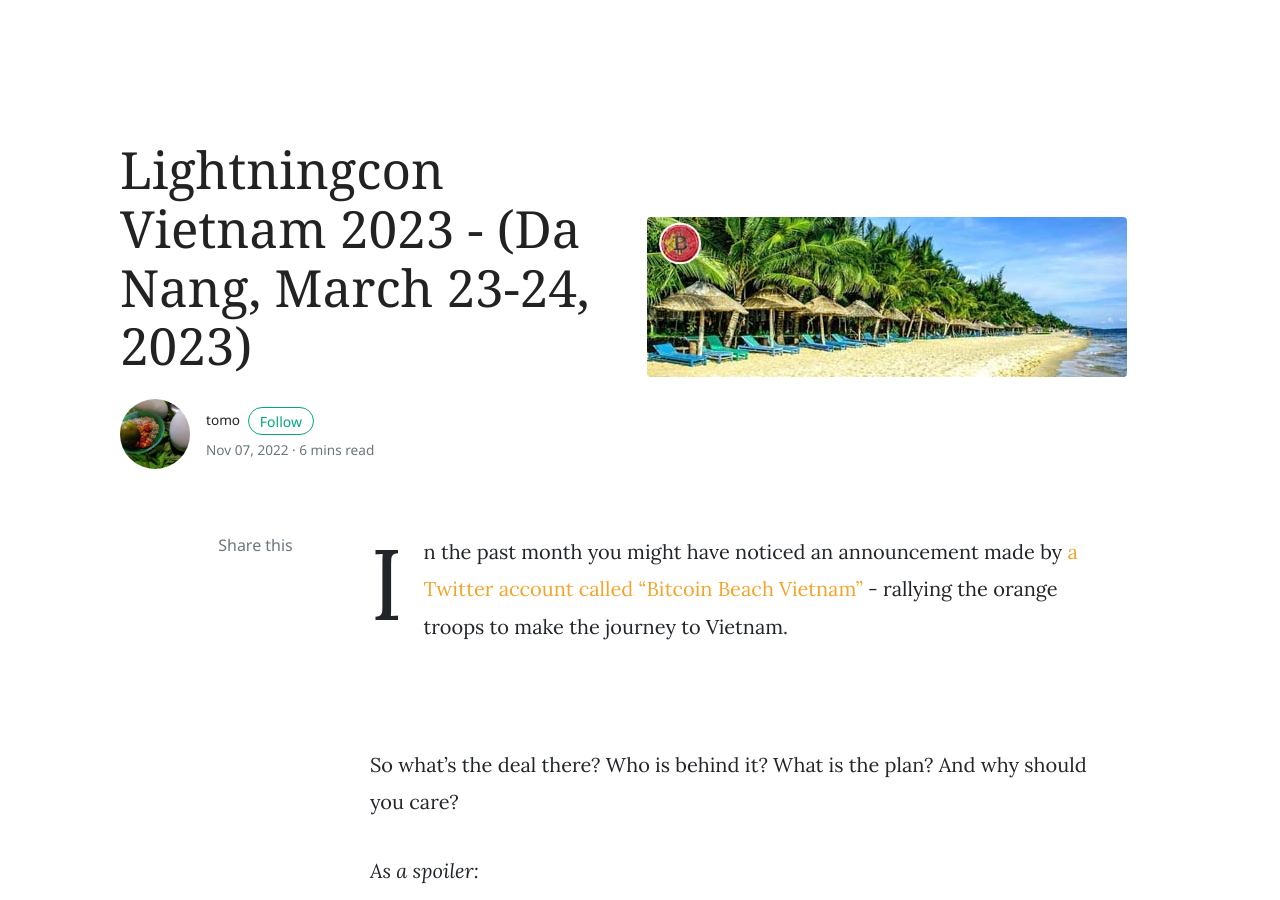
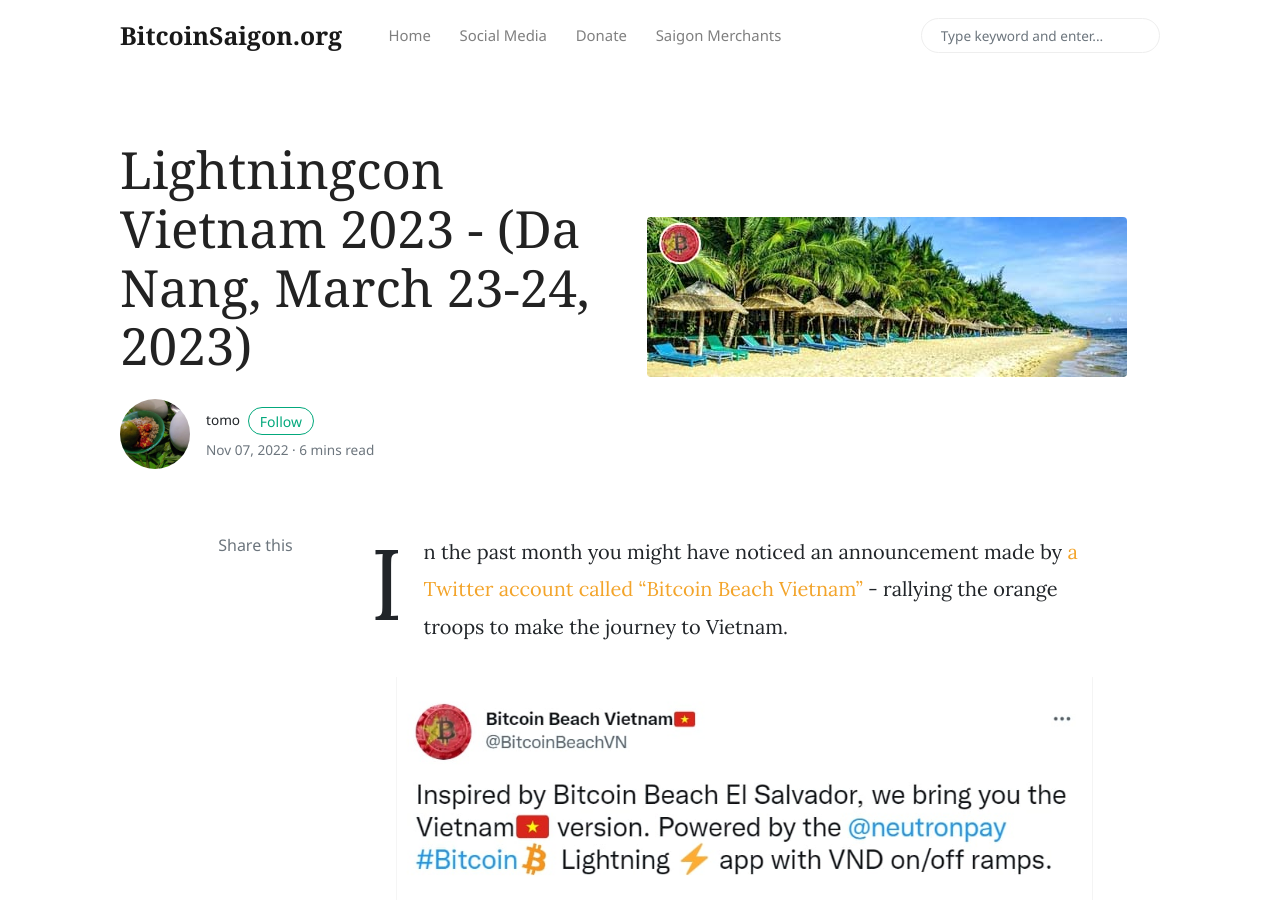
Before and after one commit to bitcoinsaigon/bitcoinsaigon.github.io, a Jekyll site: the page built from _posts/2022-11-07-lightningcon-vietnam-2023.md, in a window 1280 px wide and 900 px high. Built offline with Jekyll 4.4.1, drawn with Linux system fonts in a browser that asks for light colours; nearby versions of some CDN libraries; comment, search, counter and statistics services are not loaded.

Commit message:
Fix in-article image url

```diff
--- a/_posts/2022-11-07-lightningcon-vietnam-2023.md
+++ b/_posts/2022-11-07-lightningcon-vietnam-2023.md
@@ -8,7 +8,7 @@
 
 In the past month you might have noticed an announcement made by [a Twitter account called “Bitcoin Beach Vietnam”](https://twitter.com/BitcoinBeachVN) - rallying the orange troops to make the journey to Vietnam.
 
-![](assets/images/lightningcon-vietnam-2023-1.jpg)
+![](https://bitcoinsaigon.org/assets/images/lightningcon-vietnam-2023-1.jpg)
 
 So what’s the deal there? Who is behind it? What is the plan? And why should you care?
 
```
